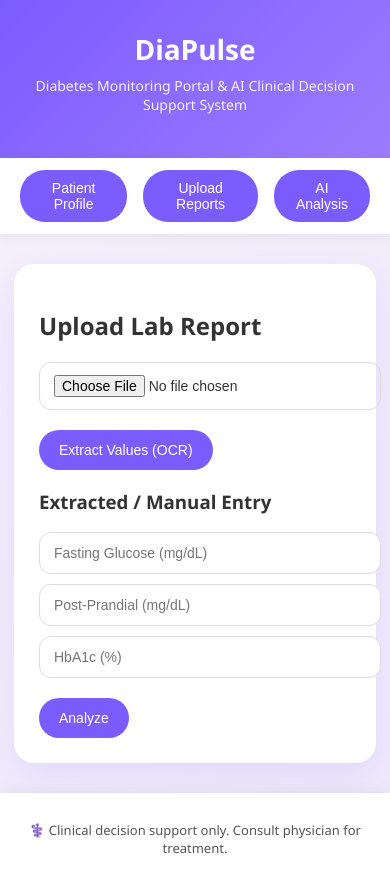
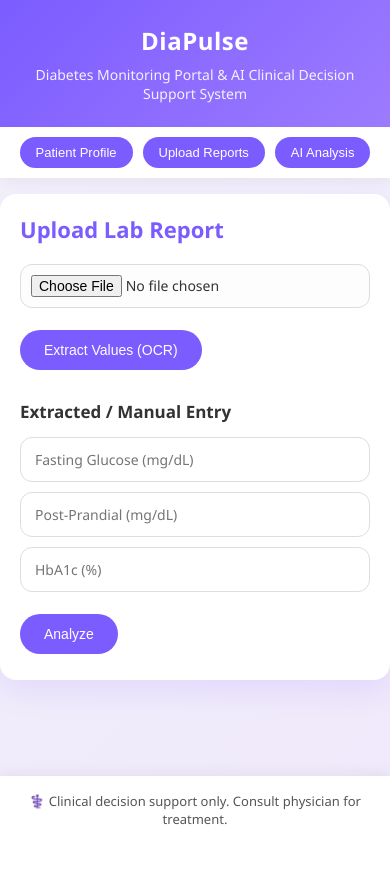
Before and after one commit to HarCode123/DiaPulse, a plain HTML site: page patient_index.html in a window 390 px wide. Both pictures are taken after a click on the button "Upload Reports". After the commit the page ends 844 px from the top, so only its background shows below. Drawn offline with nearby package versions, Linux system fonts and the light colour scheme; a script that the page names is missing.

Commit message:
Refactor CSS for improved layout and responsiveness
Updated styles for various components, including header, navigation, cards, and footer. Improved responsiveness and added utility classes.

```diff
--- a/style.css
+++ b/style.css
@@ -1,9 +1,22 @@
+/* ===== RESET & BOX MODEL ===== */
+*,
+*::before,
+*::after {
+    box-sizing: border-box;
+}
+
 /* ===== GLOBAL ===== */
 body {
     font-family: "Segoe UI", Arial, sans-serif;
     background: linear-gradient(135deg, #f4f1fb, #efe9fb);
     margin: 0;
+    padding: 0;
+    min-height: 100vh;
+    display: flex;
+    flex-direction: column;
     color: #333;
+    overflow-x: hidden;
+    overflow-wrap: break-word;
 }
 
 /* ===== HEADER ===== */
@@ -12,16 +25,19 @@ header {
     color: white;
     padding: 30px 20px;
     text-align: center;
+    width: 100%;
 }
 
 header h1 {
     margin: 0;
     font-size: 28px;
     font-weight: 600;
+    letter-spacing: 0.5px;
 }
 
 header p {
     margin-top: 8px;
+    margin-bottom: 0;
     font-size: 14px;
     opacity: 0.9;
 }
@@ -29,14 +45,17 @@ header p {
 /* ===== NAV ===== */
 nav {
     display: flex;
+    flex-wrap: wrap;
     justify-content: center;
+    gap: 10px;
     background: #ffffff;
-    padding: 12px;
-    box-shadow: 0 4px 12px rgba(0,0,0,0.05);
+    padding: 14px 20px;
+    box-shadow: 0 4px 12px rgba(0, 0, 0, 0.05);
+    width: 100%;
 }
 
 nav button {
-    margin: 0 8px;
+    margin: 0;
     padding: 10px 22px;
     border: none;
     background: #7b5cff;
@@ -44,7 +63,9 @@ nav button {
     cursor: pointer;
     border-radius: 25px;
     font-size: 14px;
+    font-weight: 500;
     transition: all 0.3s ease;
+    white-space: nowrap;
 }
 
 nav button:hover {
@@ -52,18 +73,53 @@ nav button:hover {
     transform: translateY(-1px);
 }
 
+/* ===== MAIN CONTAINER / SECTIONS ===== */
+.main-content {
+    flex: 1 0 auto;
+    width: 100%;
+    max-width: 960px;
+    margin: 0 auto;
+    padding: 10px 20px;
+}
+
 /* ===== CARDS ===== */
 .card {
     background: #ffffff;
-    margin: 30px auto;
-    padding: 25px;
-    width: 80%;
+    margin: 24px auto;
+    padding: 28px;
+    width: 100%;
     max-width: 900px;
     border-radius: 20px;
-    box-shadow: 0 12px 30px rgba(123,92,255,0.12);
+    box-shadow: 0 12px 30px rgba(123, 92, 255, 0.12);
+    overflow: hidden;
+    overflow-wrap: break-word;
 }
 
-/* ===== FORM ELEMENTS ===== */
+.card h2 {
+    margin-top: 0;
+    margin-bottom: 20px;
+    color: #7b5cff;
+    font-size: 22px;
+    font-weight: 600;
+}
+
+.card h3 {
+    margin-top: 24px;
+    margin-bottom: 14px;
+    color: #333;
+    font-size: 17px;
+    font-weight: 600;
+}
+
+/* ===== FORM ELEMENTS & GRIDS ===== */
+.form-grid {
+    display: grid;
+    grid-template-columns: repeat(auto-fit, minmax(240px, 1fr));
+    gap: 16px;
+    width: 100%;
+    margin-bottom: 16px;
+}
+
 input, select {
     display: block;
     width: 100%;
@@ -72,7 +128,10 @@ input, select {
     border-radius: 12px;
     border: 1px solid #ddd;
     font-size: 14px;
-    transition: border 0.3s;
+    font-family: inherit;
+    background-color: #ffffff;
+    color: #333;
+    transition: border-color 0.3s ease, box-shadow 0.3s ease;
 }
 
 input:focus, select:focus {
@@ -80,50 +139,137 @@ input:focus, select:focus {
     border-color: #7b5cff;
 }
 
+input[type="file"] {
+    padding: 10px;
+    background: #fdfdfd;
+    cursor: pointer;
+}
+
 /* ===== BUTTONS INSIDE SECTIONS ===== */
-section button {
-    margin-top: 10px;
-    padding: 12px 20px;
+section button,
+.card button {
+    display: inline-block;
+    margin-top: 12px;
+    margin-bottom: 6px;
+    padding: 12px 24px;
     background: #7b5cff;
     color: white;
     border: none;
     border-radius: 25px;
     cursor: pointer;
     font-size: 14px;
+    font-weight: 500;
     transition: all 0.3s ease;
 }
 
-section button:hover {
+section button:hover,
+.card button:hover {
     background: #6248d9;
     transform: translateY(-1px);
 }
 
-/* ===== STATUS BOXES ===== */
+/* ===== STATUS & METRIC CARDS ===== */
+.status-grid {
+    display: grid;
+    grid-template-columns: repeat(auto-fit, minmax(220px, 1fr));
+    gap: 14px;
+    margin: 16px 0;
+    width: 100%;
+}
+
 .status {
-    padding: 14px 18px;
+    padding: 16px 20px;
     margin: 12px 0;
     border-radius: 15px;
     background: #f3efff;
     border-left: 5px solid #7b5cff;
     font-size: 14px;
+    line-height: 1.5;
+    overflow-wrap: break-word;
 }
 
-/* ===== CHART ===== */
-canvas {
-    margin-top: 20px;
+.status strong {
+    color: #4b3cc4;
 }
 
-/* ===== HIDDEN ===== */
+#ocrStatus {
+    margin-top: 8px;
+    font-size: 13px;
+    font-weight: 500;
+    color: #555;
+}
+
+/* ===== CHART CONTAINER ===== */
+.chart-container {
+    position: relative;
+    width: 100%;
+    margin-top: 24px;
+    min-height: 280px;
+    overflow: hidden;
+}
+
+canvas {
+    width: 100% !important;
+    max-width: 100%;
+    margin-top: 10px;
+}
+
+/* ===== TABLE CONTAINER & RESPONSIVENESS ===== */
+.table-responsive {
+    width: 100%;
+    overflow-x: auto;
+    -webkit-overflow-scrolling: touch;
+    margin-top: 16px;
+    border-radius: 12px;
+}
+
+/* ===== HIDDEN UTILITY ===== */
 .hidden {
-    display: none;
+    display: none !important;
 }
 
 /* ===== FOOTER ===== */
 footer {
     text-align: center;
-    padding: 15px;
+    padding: 16px 20px;
     background: #ffffff;
     font-size: 13px;
     color: #555;
-    box-shadow: 0 -4px 12px rgba(0,0,0,0.05);
+    box-shadow: 0 -4px 12px rgba(0, 0, 0, 0.05);
+    margin-top: auto;
+    width: 100%;
 }
+
+footer p {
+    margin: 0;
+}
+
+/* ===== RESPONSIVE BREAKPOINTS ===== */
+@media (max-width: 768px) {
+    header {
+        padding: 24px 16px;
+    }
+
+    header h1 {
+        font-size: 24px;
+    }
+
+    nav {
+        padding: 10px 12px;
+    }
+
+    nav button {
+        padding: 8px 16px;
+        font-size: 13px;
+    }
+
+    .card {
+        padding: 20px;
+        margin: 16px auto;
+        border-radius: 16px;
+    }
+
+    .form-grid {
+        grid-template-columns: 1fr;
+    }
+}
```
